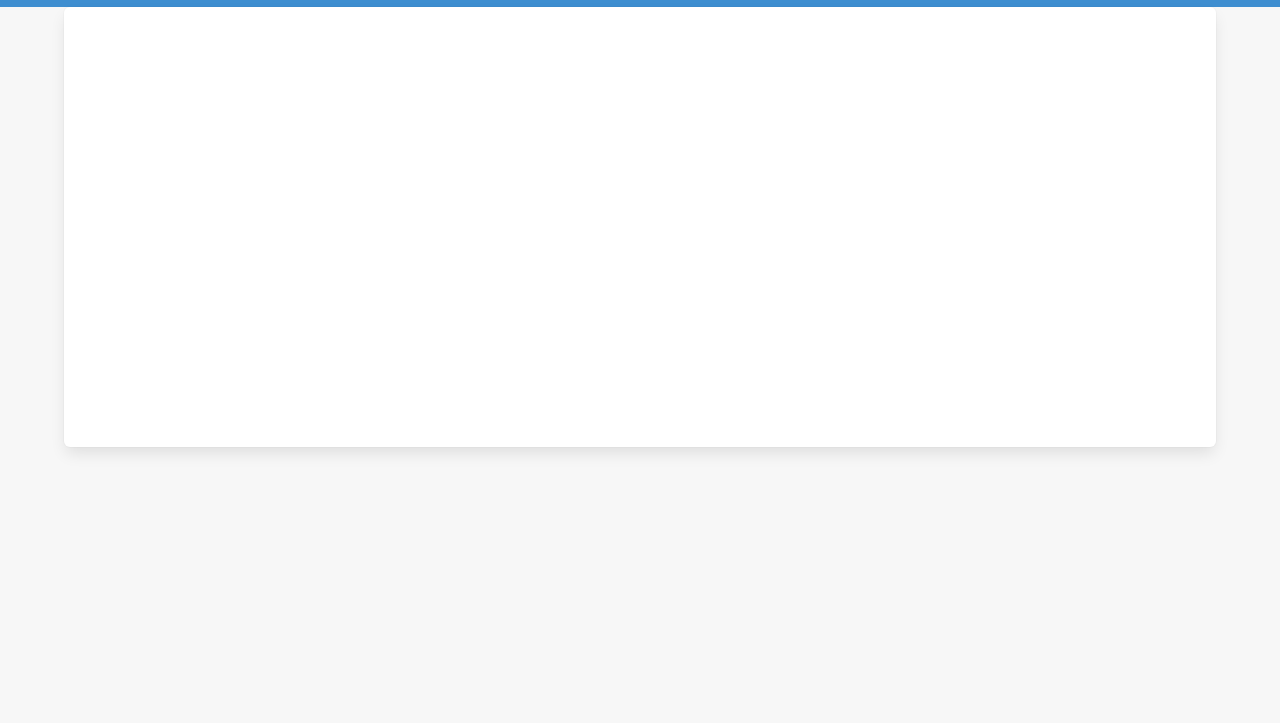
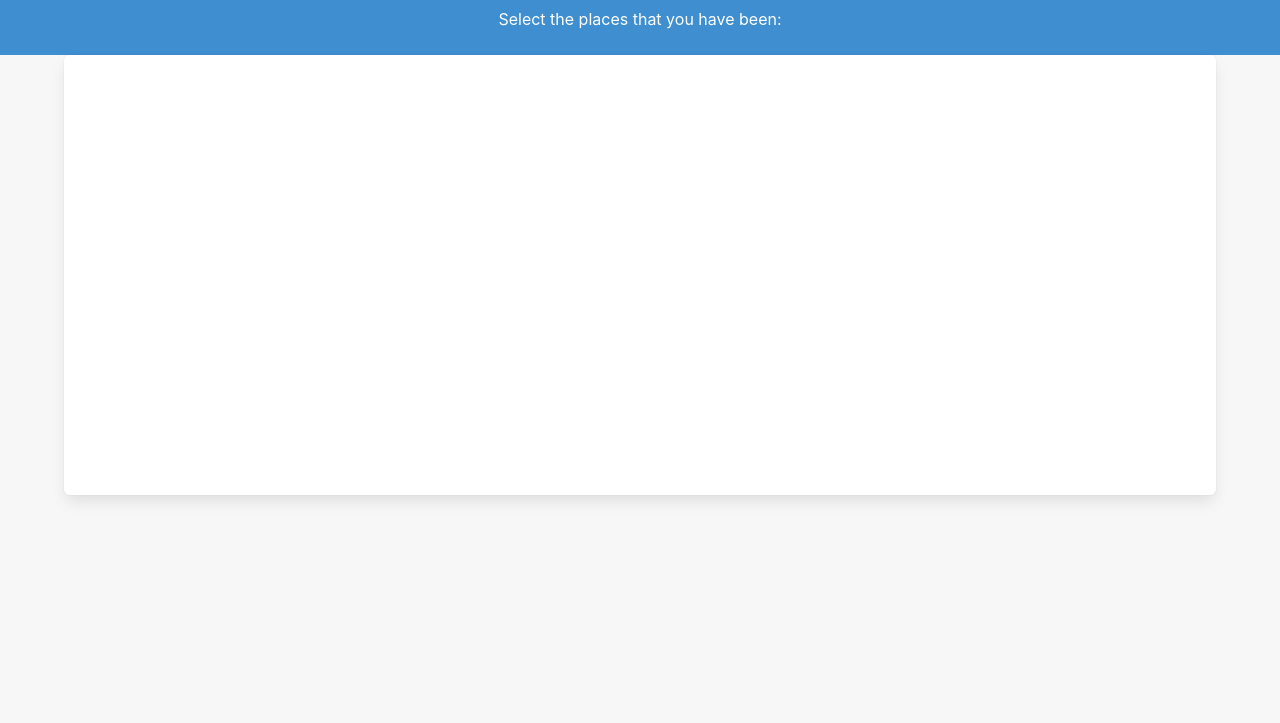
Before and after one commit to sluh-hackclub/UMSLHack2020, a website: page frontend/partials/locationhistory.html in a window 1280 px wide. Shown: the part 77-800 px from the top of the page. Drawn offline with nearby package versions, Linux system fonts and the light colour scheme.

Commit message:
Update locationhistory.html

```diff
--- a/frontend/partials/locationhistory.html
+++ b/frontend/partials/locationhistory.html
@@ -6,6 +6,10 @@
           <h1 class="title has-text-centered has-text-white">
             Location history
           </h1>
+
+          <p class="has-text-centered has-text-white">
+            Select the places that you have been:
+          </p>
         </div>
       </div>
     </section>
```
